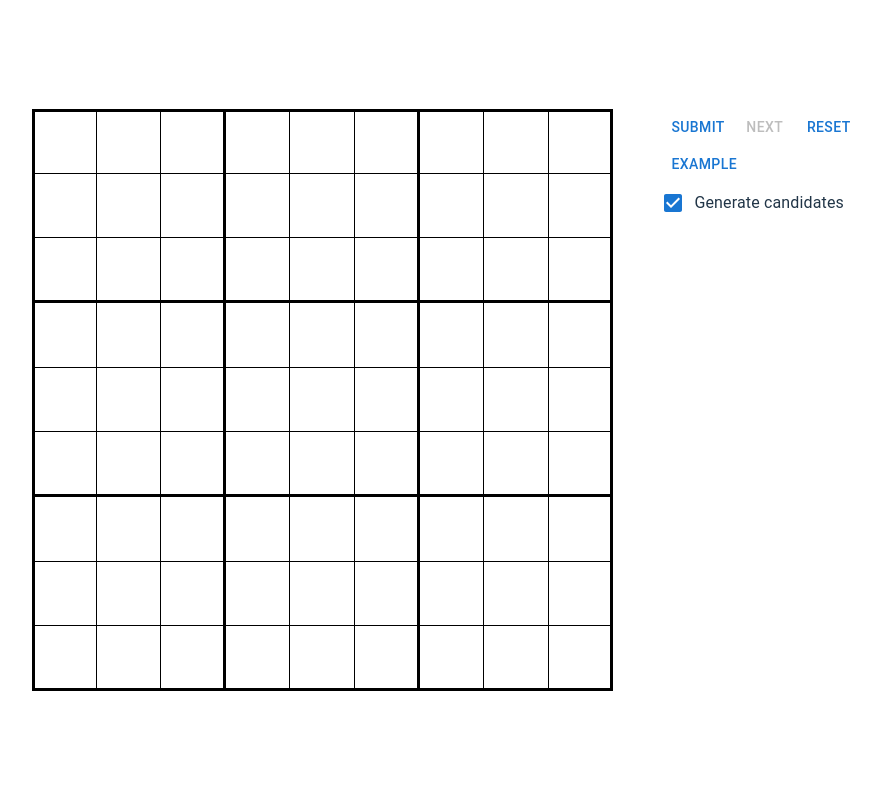
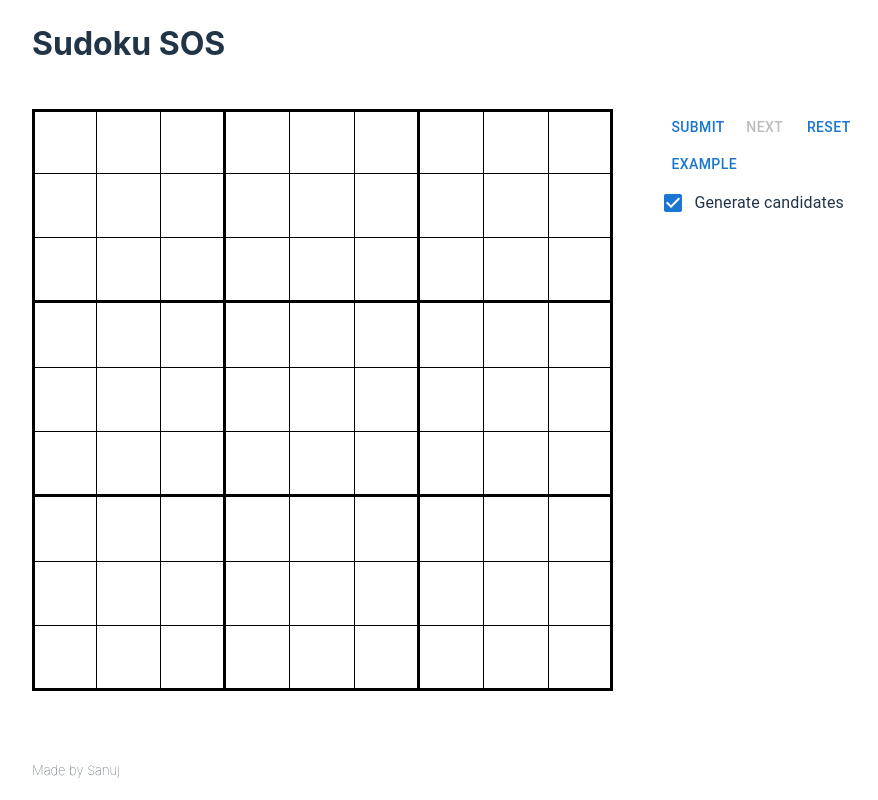
Before and after one commit to sanujs/sudoku-sos, a React (Vite) app in the folder sudoku-client/: page / in a window 1280 px wide. Shown: the whole page, without its empty margins (17-895 px from the left). Built offline with nearby package versions, Linux system fonts and the light colour scheme.

Commit message:
Header and footer and more CSS adjustments

```diff
--- a/sudoku-client/src/App.css
+++ b/sudoku-client/src/App.css
@@ -57,6 +57,15 @@ input:focus.cell{
 }
 
 @media (prefers-color-scheme: light) {
+  input {
+    background-color: white;
+    color: black;
+  }
+
+  input:disabled {
+    color: #1976d2;
+  }
+
   input:focus.cell{
     background-color: lightcyan;
   }
@@ -64,10 +73,16 @@ input:focus.cell{
 
 @media (prefers-color-scheme: dark) {
   input {
-    color: lightgrey;
+    background-color: #2c2c2c;
+    color: white;
   }
+
+  input:disabled {
+    color: #cccccc;
+  }
+
   input:focus.cell{
-    background-color: #1976d2;
+    background-color: #3a4755;
   }
 }
 
@@ -126,7 +141,7 @@ input:focus.cell{
   }
 
   .next {
-    background-color:rgb(77, 57, 7);
+    background-color:rgb(92, 75, 32);
   }
 }
 
--- a/sudoku-client/src/App.tsx
+++ b/sudoku-client/src/App.tsx
@@ -4,7 +4,15 @@ import Sudoku from './components/Sudoku'
 function App() {
 
   return (
-    <Sudoku/>
+    <>
+      <header>
+        Sudoku SOS
+      </header>
+      <Sudoku/>
+      <footer>
+        Made by Sanuj
+      </footer>
+    </>
   )
 }
 
--- a/sudoku-client/src/index.css
+++ b/sudoku-client/src/index.css
@@ -27,21 +27,30 @@ body {
   min-width: 950px;
 }
 
+header {
+  position: fixed;
+  top: 0;
+  padding: 20px 24px;
+  margin: 0 25px;
+  font-size: xx-large;
+  font-weight: 700;
+}
+
+footer {
+  position: fixed;
+  bottom: 0;
+  padding: 20px 24px;
+  margin: 0 25px;
+  font-size: small;
+  font-weight: 100;
+}
+
 /* || Theme/color-scheme specifics */
 
 @media (prefers-color-scheme: light) {
   :root {
     color: #213547;
     background-color: #ffffff;
-  }
-
-  input {
-    background-color: white;
-    color: black;
-  }
-
-  input:disabled {
-    color: #1976d2;
   }
 }
 
@@ -50,13 +59,4 @@ body {
     color: #ffffff;
     background-color: #202020;
   }
-
-  input {
-    background-color: #2c2c2c;
-    color: #d3d3d3;
-  }
-
-  input:disabled {
-    color: #63aaf1;
-  }
 }
```
